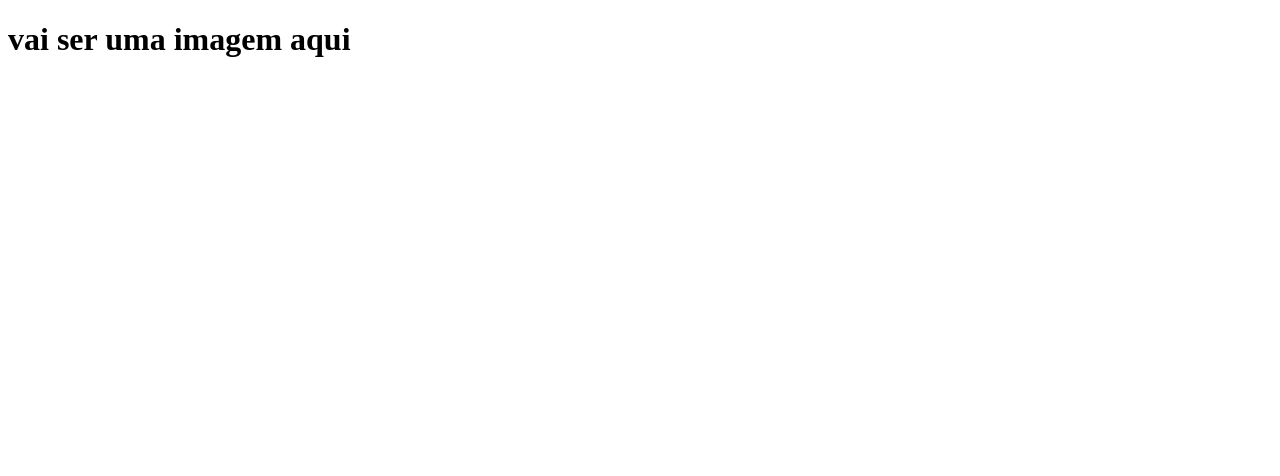
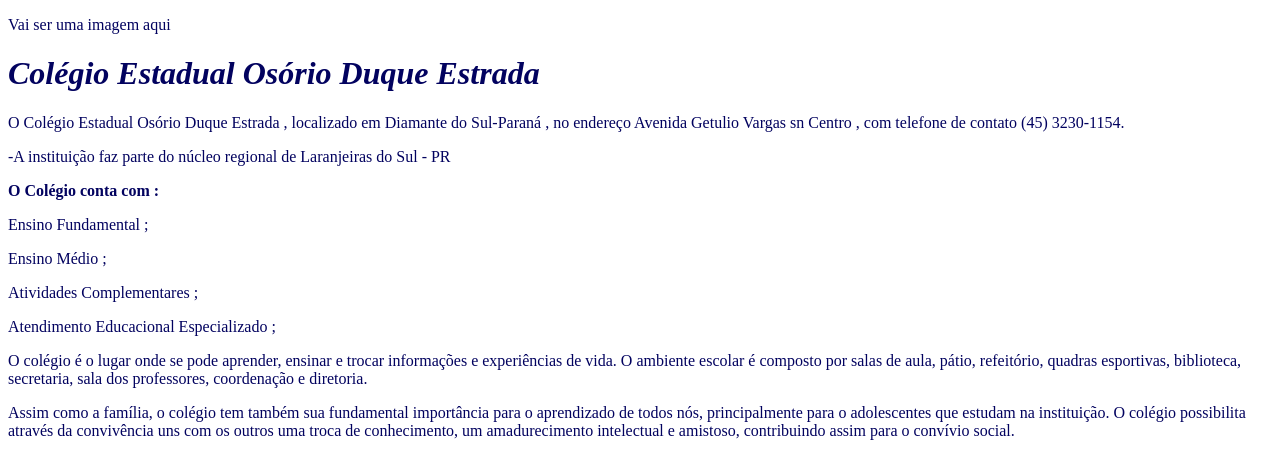
Before and after one commit to GabriellySouza/Site-escola, a plain HTML site: page index.html in a window 1280 px wide. Drawn offline with Linux system fonts and the light colour scheme.

Commit message:
AULA 2 E 3

```diff
--- a/index.html
+++ b/index.html
@@ -4,9 +4,26 @@
     <meta charset="UTF-8">
     <meta http-equiv="X-UA-Compatible" content="IE=edge">
     <meta name="viewport" content="width=device-width, initial-scale=1.0">
+    <link rel="stylesheet" href="style.css">
     <title>Document</title>
 </head>
 <body>
-    <h1>vai ser uma imagem aqui </h1>
+
+    <p>Vai ser uma imagem aqui</p>
+   <header> <h1><em>Colégio Estadual Osório Duque Estrada</em></h1></header>
+    <p> O Colégio Estadual Osório Duque Estrada , localizado em
+        Diamante do Sul-Paraná , no endereço Avenida Getulio Vargas sn Centro , com telefone de contato (45) 3230-1154.</p>
+
+<p> -A instituição faz parte do núcleo regional de Laranjeiras do Sul - PR</p>
+    <p><strong>O Colégio conta com :</strong></p>
+       <p> Ensino Fundamental ;</p>
+        <p>Ensino Médio ;</p>
+        <p>Atividades Complementares ;</p>
+        <p>Atendimento Educacional Especializado ;</p>
+
+    <p>  O colégio é o lugar onde se pode aprender, ensinar e trocar informações e experiências de vida.
+        O ambiente escolar é composto por salas de aula, pátio, refeitório, quadras esportivas, biblioteca, secretaria, sala dos professores, coordenação e diretoria.</p>
+          <p>Assim como a família, o colégio tem também sua fundamental importância para o aprendizado de todos nós, principalmente para o adolescentes que estudam na instituição. O colégio possibilita através da convivência uns com os outros uma troca de conhecimento, um amadurecimento intelectual e amistoso, contribuindo assim para o convívio social.</p>
+
 </body>
 </html>
--- a/style.css
+++ b/style.css
@@ -0,0 +1,3 @@
+body {
+    backgroungd-color:#015d77;
+    color: rgb(2, 2, 95);
```
